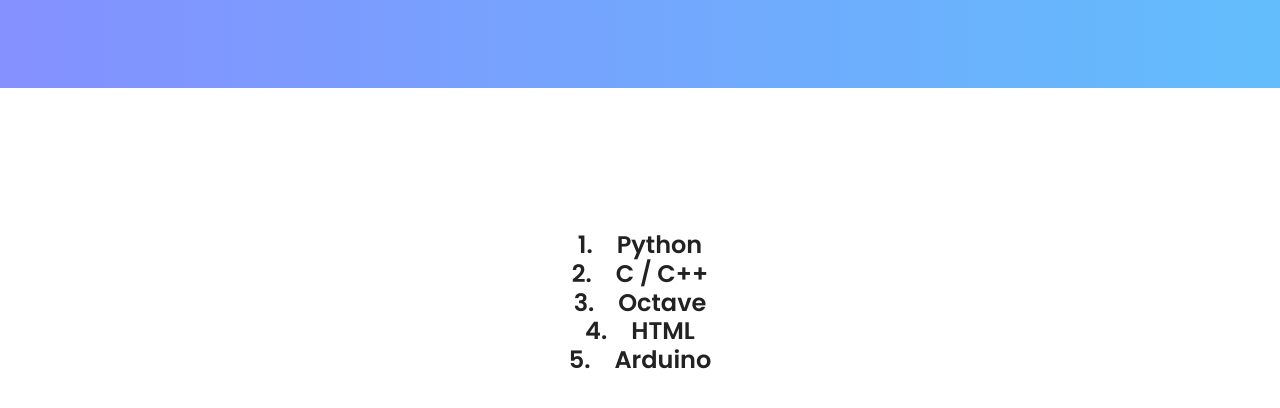
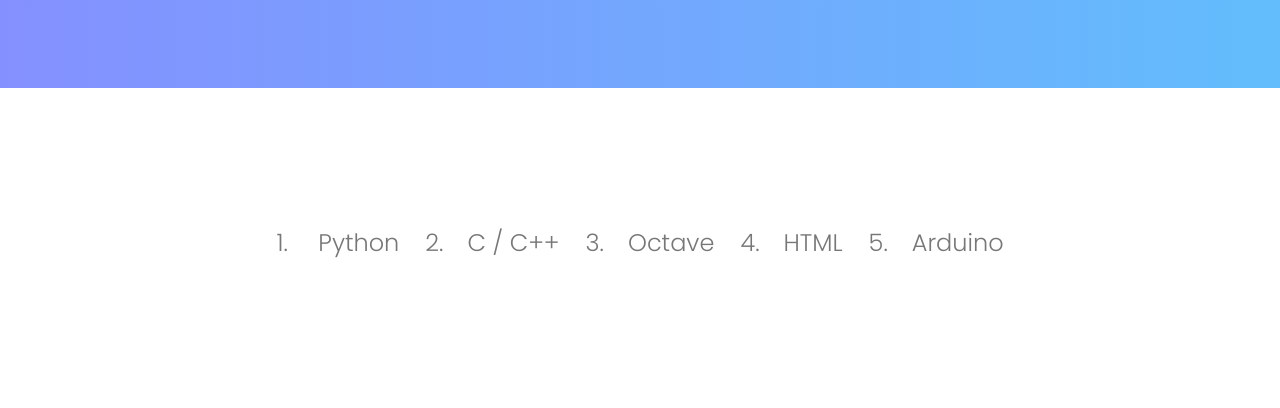
Before and after one commit to a1bhi2/a1bhi2.github.io, a plain HTML site: page skills.html in a window 1280 px wide. Shown: the part 252-660 px from the top of the page. Drawn offline with nearby package versions, Linux system fonts and the light colour scheme; some packages are replaced by stand-ins of ours.

Commit message:
Add files via upload

```diff
--- a/skills.html
+++ b/skills.html
@@ -67,10 +67,25 @@
 
 			<!-- Start price Area -->
 			<section class="price-area section-gap">
-				<center>
+
 					<br>
-							<h3>1.&emsp;Python<br>2.&emsp;C / C++<br>3.&emsp;Octave<br>4.&emsp;HTML<br>5.&emsp;Arduino</h3><br>
-				</center>
+					<center>
+					<table>
+
+								<tr>
+
+								<td><font size=5>1.&emsp; Python</font></td>
+								<td><font size=5>&emsp;2.&emsp;C / C++</font></td>
+								<td><font size=5>&emsp;3.&emsp;Octave</font></td>
+								<td><font size=5>&emsp;4.&emsp;HTML</font></td>
+								<td><font size=5>&emsp;5.&emsp;Arduino</font></td>
+							</font>
+								</tr>
+
+
+						</table>
+					</center>
+
 				</section>
 
 			<script src="js/vendor/jquery-2.2.4.min.js"></script>
```
Also changed, not shown: keycourses.html (+11 -3 lines).
